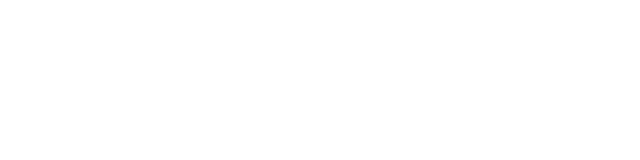
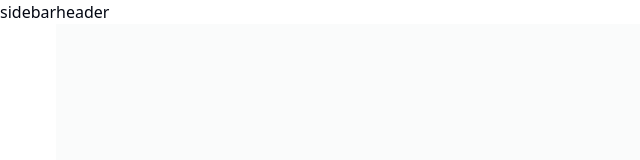
Before and after one commit to Laughing-wolf-gamer/e-Commerce-Project, a React (Vite) app in the folder frontend/: page /admin in a window 1280 px wide. Before the commit this address had no page. Shown: the top 160 px of the page, without its empty margins (0-640 px from the left). Built offline with nearby package versions, Linux system fonts and the light colour scheme.

Commit message:
Update 5

```diff
--- a/frontend/src/App.jsx
+++ b/frontend/src/App.jsx
@@ -2,6 +2,7 @@
 import AuthLayout from "./components/auth/layout"
 import AuthLogIn from "./pages/auth/login"
 import AuthRegister from "./pages/auth/register"
+import AdminViewLayout from "./components/admin-view/layout"
 
 function App() {
   return (
@@ -11,7 +12,11 @@
           <Route path="login" element={<AuthLogIn/>}/>
           <Route path="register" element={<AuthRegister/>}/>
         </Route>
+        <Route path="/admin" element={<AdminViewLayout/>}>
+
+        </Route>
       </Routes>
+
     </div>
   )
 }
--- /dev/null
+++ b/frontend/src/components/admin-view/header.jsx
@@ -0,0 +1,9 @@
+import React from 'react'
+
+const AdminHeader = () => {
+	return (
+		<div className=''>header</div>
+	)
+}
+
+export default AdminHeader
--- a/frontend/src/components/admin-view/layout.jsx
+++ b/frontend/src/components/admin-view/layout.jsx
@@ -1,9 +1,18 @@
 import React from 'react'
+import { Outlet } from 'react-router-dom'
+import AdminSidebar from './sidebar'
+import AdminHeader from './header'
 
 const AdminViewLayout = () => {
 	return (
-		<div>
-
+		<div className='flex min-h-screen w-full'>
+			<AdminSidebar/>
+			<div className='flex flex-1 flex-col'>
+				<AdminHeader/>
+				<main className='flex-1 flex bg-muted/40 p-4 md:p-6'>
+					<Outlet/>
+				</main>
+            </div>
 		</div>
 	)
 }
--- /dev/null
+++ b/frontend/src/components/admin-view/order.jsx
@@ -0,0 +1,9 @@
+import React from 'react'
+
+const order = () => {
+	return (
+		<div>order</div>
+	)
+}
+
+export default order
--- /dev/null
+++ b/frontend/src/components/admin-view/sidebar.jsx
@@ -0,0 +1,9 @@
+import React from 'react'
+
+const AdminSidebar = () => {
+	return (
+		<div className=''>sidebar</div>
+	)
+}
+
+export default AdminSidebar
--- /dev/null
+++ b/frontend/src/components/shopping-view/layout.jsx
@@ -0,0 +1,9 @@
+import React from 'react'
+
+const ShoppingView = () => {
+  return (
+	<div>layout</div>
+  )
+}
+
+export default ShoppingView
--- /dev/null
+++ b/frontend/src/pages/admin-view/dashboad.jsx
@@ -0,0 +1,9 @@
+import React from 'react'
+
+const AdminDashboard = () => {
+	return (
+		<div>AdminDashboard</div>
+	)
+}
+
+export default AdminDashboard
--- /dev/null
+++ b/frontend/src/pages/admin-view/features.jsx
@@ -0,0 +1,9 @@
+import React from 'react'
+
+const AdminFeatures = () => {
+	return (
+		<div>AdminFeatures</div>
+	)
+}
+
+export default AdminFeatures
--- /dev/null
+++ b/frontend/src/pages/admin-view/orders.jsx
@@ -0,0 +1,9 @@
+import React from 'react'
+
+const AdminOrders = () => {
+  return (
+	<div>AdminOrders</div>
+  )
+}
+
+export default AdminOrders
--- /dev/null
+++ b/frontend/src/pages/admin-view/products.jsx
@@ -0,0 +1,9 @@
+import React from 'react'
+
+const AdminProducts = () => {
+  return (
+	<div>AdminProducts</div>
+  )
+}
+
+export default AdminProducts
```
